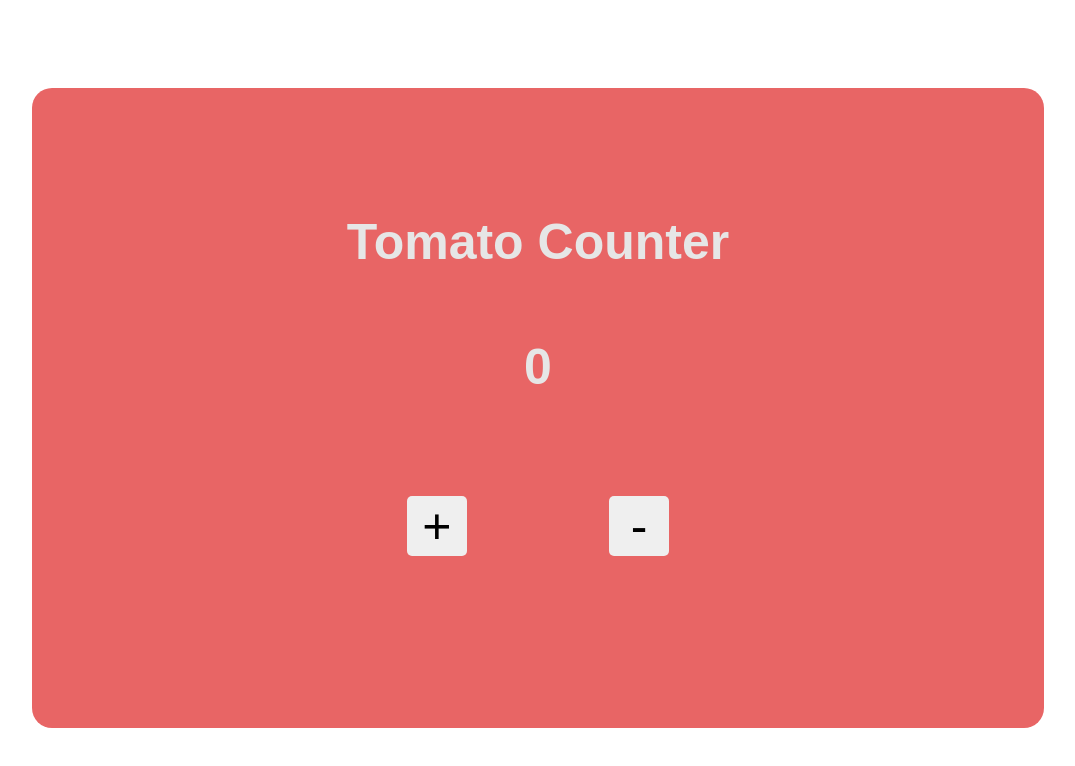
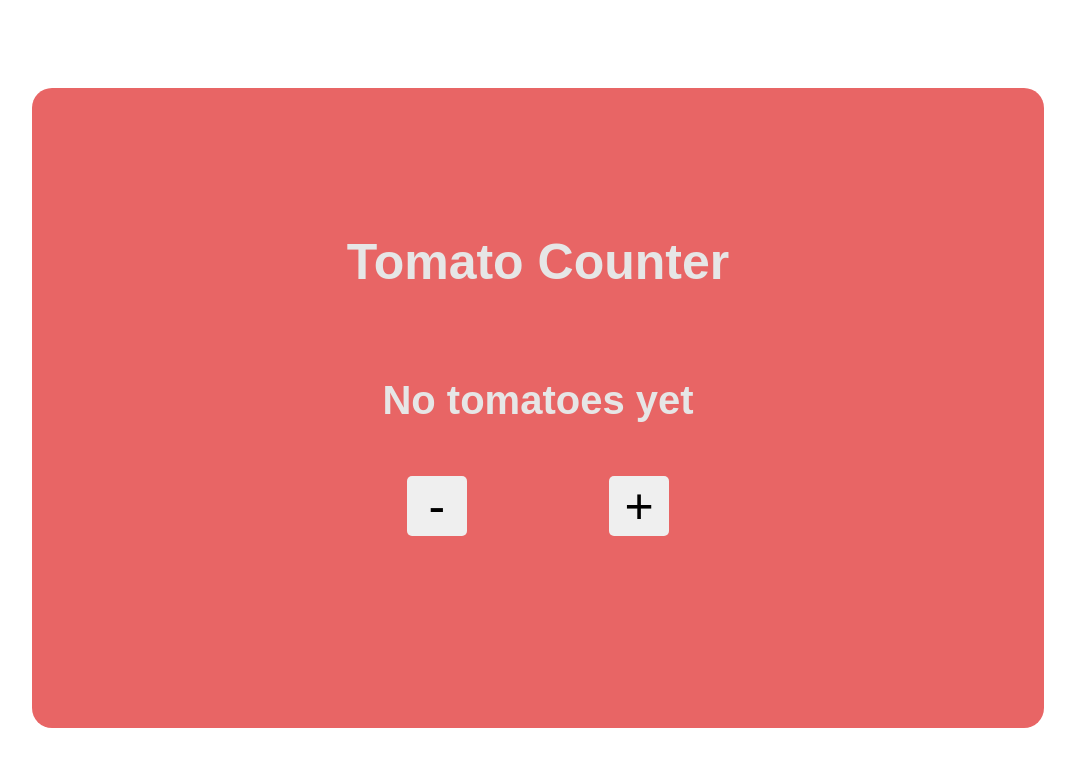
Before and after one commit to katfloyd95/react-course, a React (Create React App) app in the folder tomato-project/tomato-project-react/: page / in a window 1280 px wide. Shown: the top 766 px of the page, without its empty margins (102-1177 px from the left). Built offline with nearby package versions, Linux system fonts and the light colour scheme; the HTML template or start-up script is replaced by a standard one.

Commit message:
render tomato emojiis

```diff
--- a/tomato-project/tomato-project-react/src/App.js
+++ b/tomato-project/tomato-project-react/src/App.js
@@ -15,19 +15,27 @@ function App() {
     )
   }
 
+  let tomatoes = []
+
+  for (let i=0; i < number; i++) {
+    tomatoes.push("🍅");
+  }
+
+  const tomatoString = tomatoes.join("");
 
   return (
     <div className="App">
       <div className="container">
         <h1>Tomato Counter</h1>
+        <div className ="rendered-tomatoes">
+          <h4>{!number ? "No tomatoes yet" : tomatoString}</h4>
+        </div>
         <div className="tomato-container">
-          <h1>{number}</h1>
           <div className="btn-container">
+          <button onClick={subNumber} >-</button>
             <button onClick={addNumber} >+</button>
-            <button onClick={subNumber} >-</button>
           </div>
         </div>
-        <div className ="rendered-tomatoes"></div>
       </div>
     </div>
   );
--- a/tomato-project/tomato-project-react/src/index.css
+++ b/tomato-project/tomato-project-react/src/index.css
@@ -45,4 +45,5 @@ h1  {
   display: flex;
   justify-content: center;
   flex-wrap: wrap;
+  max-width: 60%;
 }
```
